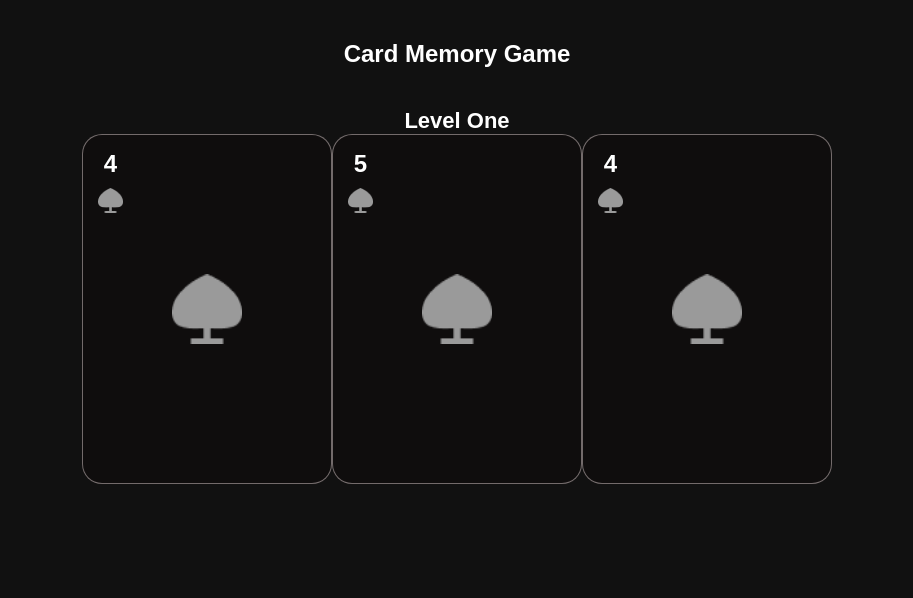
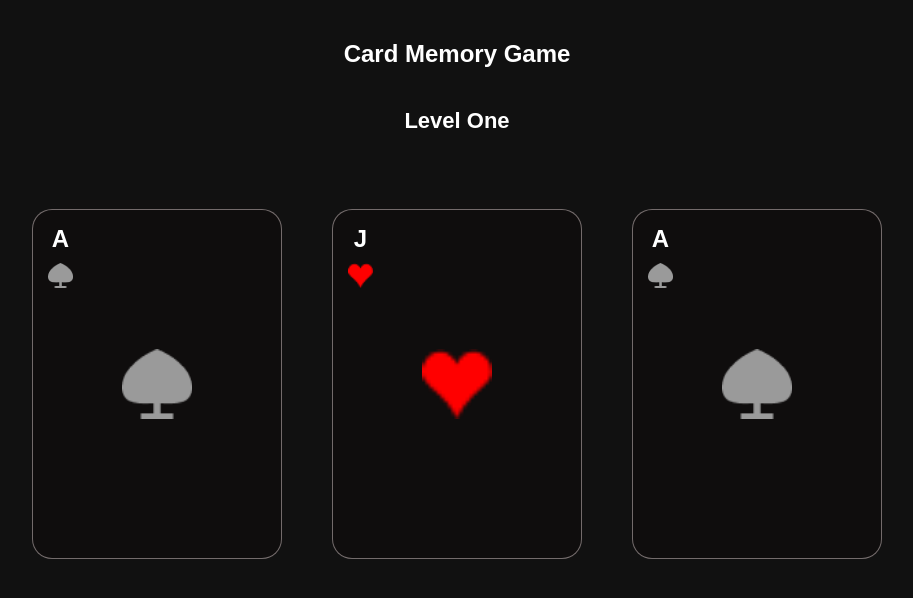
Before and after one commit to AtanasovCode/king-of-memory, a React (Vite) app: page / in a window 1280 px wide. Shown: the top 598 px of the page, without its empty margins (183-1096 px from the left). Built offline with nearby package versions, Linux system fonts and the light colour scheme.

Commit message:
cards.map((card) => {

```diff
--- a/src/components/Card.jsx
+++ b/src/components/Card.jsx
@@ -4,33 +4,21 @@ import { useEffect, useState } from 'react';
 
 
 const Card = ({
-    getRandomNumber,
-    getRandomSuite,
+    value,
+    suite,
 }) => {
-
-    const [currentNum, setCurrentNum] = useState();
-    const [currentSuite, setCurrentSuite] = useState();
-
-    useEffect(() => {
-        setCurrentNum(getRandomNumber());
-        setCurrentSuite(getRandomSuite());
-    }, []);
-
     return (
-        <Styled.Card onClick={() => {
-            setCurrentNum(getRandomNumber());
-            setCurrentSuite(getRandomSuite());
-        }}>
+        <Styled.Card>
             <Styled.Top>
                 <Styled.Number>
-                    {currentNum}
+                    {value}
                 </Styled.Number>
                 <Styled.SmallSuite
-                    src={currentSuite}
+                    src={suite}
                 />
             </Styled.Top>
             <Styled.Suite
-                src={currentSuite}
+                src={suite}
             />
         </Styled.Card>
     );
--- a/src/components/Game.jsx
+++ b/src/components/Game.jsx
@@ -1,7 +1,6 @@
 import { useState, useEffect } from 'react';
 import * as Styled from '../styles/Game.Styled';
 import LevelOne from './levels/LevelOne';
-import Card from './Card';
 
 import heart from '../assets/suites/hearts.png';
 import diamond from '../assets/suites/diamonds.png';
@@ -12,6 +11,8 @@ const Game = () => {
 
 
     const [suite, setSuite] = useState(["heart", "diamond", "spade", "club"]);
+    const [level, setLevel] = useState(1);
+    const [cards, setCards] = useState({});
 
     const getRandomNumber = () => {
         let min = Math.ceil(1);
@@ -34,6 +35,22 @@ const Game = () => {
         if (suite[randomIndex] === "club") return club;
     }
 
+    //Generates an array with objects containing
+    //Info about N number of cards depending on parameter
+    //i.e {value: "A", suite: "src/assets/cards/spade.png"}
+    const generateObjectWithCardDetails = (numOfCards) => {
+        let tempCards = [];
+        for(let i = 0; i < numOfCards; i++) {
+            tempCards.push({value: `${getRandomNumber()}`, suite: `${getRandomSuite()}`})
+        }
+        setCards(tempCards);
+    }
+
+    useEffect(() => {
+        console.log(cards);
+    }, [cards])
+
+
 
     return (
         <Styled.Container>
@@ -41,8 +58,9 @@ const Game = () => {
                 Card Memory Game
             </Styled.Heading>
             <LevelOne
-                getRandomNumber={getRandomNumber}
-                getRandomSuite={getRandomSuite}
+                cards={cards}
+                generateObjectWithCardDetails={generateObjectWithCardDetails}
+                level={level}
             />
         </Styled.Container>
     );
--- a/src/components/levels/LevelOne.jsx
+++ b/src/components/levels/LevelOne.jsx
@@ -3,9 +3,16 @@ import * as Styled from '../../styles/Levels.Styled';
 import Card from "../Card";
 
 const LevelOne = ({
-    getRandomNumber,
-    getRandomSuite,
+    cards,
+    generateObjectWithCardDetails,
+    level,
 }) => {
+
+    //Generates 3 random cards with random values and suites
+    useEffect(() => {
+        if (level === 1) generateObjectWithCardDetails(3);
+        if (level === 2) generateObjectWithCardDetails(4);
+    }, [])
 
     return (
         <Styled.Container>
@@ -13,18 +20,17 @@ const LevelOne = ({
                 Level One
             </Styled.Heading>
             <Styled.Game>
-                <Card
-                    getRandomNumber={getRandomNumber}
-                    getRandomSuite={getRandomSuite}
-                />
-                <Card
-                    getRandomNumber={getRandomNumber}
-                    getRandomSuite={getRandomSuite}
-                />
-                <Card
-                    getRandomNumber={getRandomNumber}
-                    getRandomSuite={getRandomSuite}
-                />
+                {
+                    cards.length > 0 &&
+                    cards.map((card) => {
+                        return (
+                            <Card
+                                value={card.value}
+                                suite={card.suite}
+                            />
+                        );
+                    })
+                }
             </Styled.Game>
         </Styled.Container>
     );
--- a/src/styles/Card.Styled.jsx
+++ b/src/styles/Card.Styled.jsx
@@ -13,6 +13,7 @@ export const Card = styled.div`
     user-select: none;
     cursor: pointer;
     position: relative;
+    margin: 25px;
 `;
 
 export const Top = styled.div`
--- a/src/styles/Levels.Styled.jsx
+++ b/src/styles/Levels.Styled.jsx
@@ -17,4 +17,6 @@ export const Heading = styled.div`
 
 export const Game = styled.div`
     display: flex;
+    flex-wrap: wrap;
+    margin-top: 50px;
 `;
```
